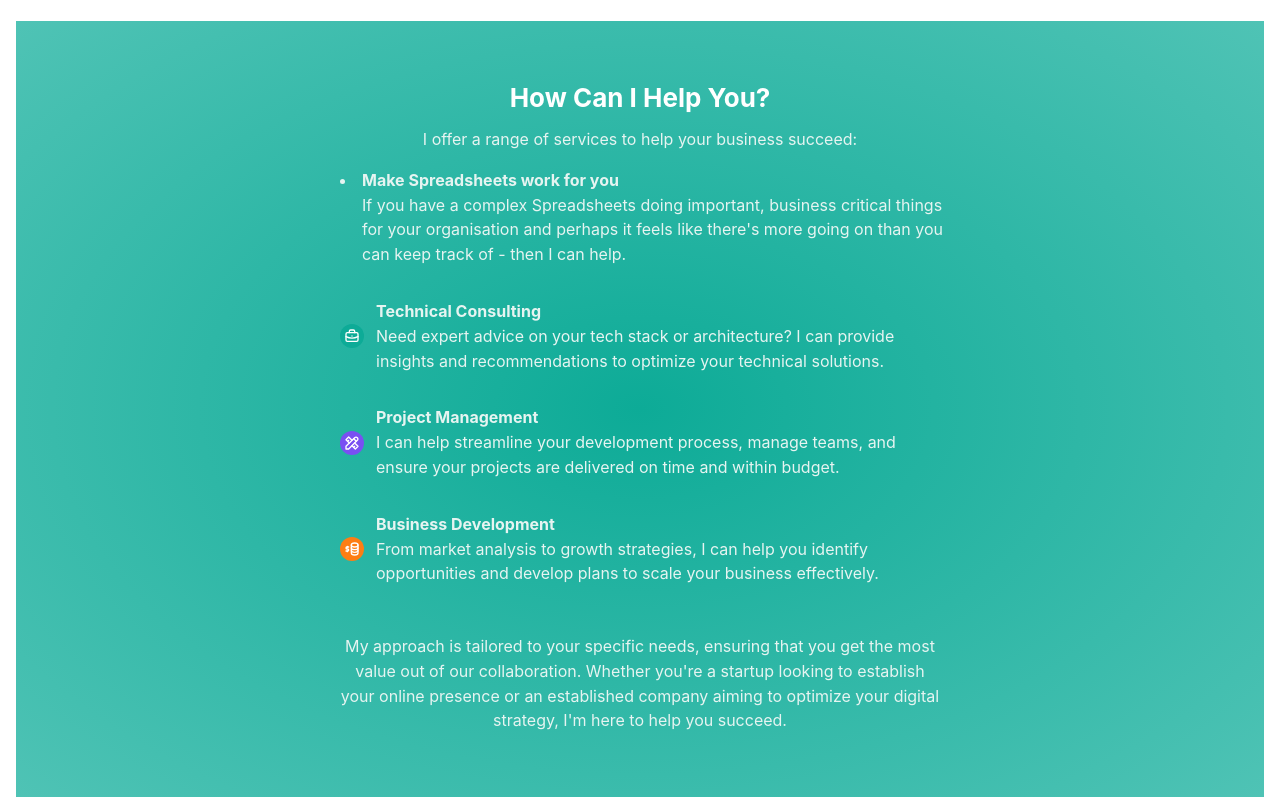
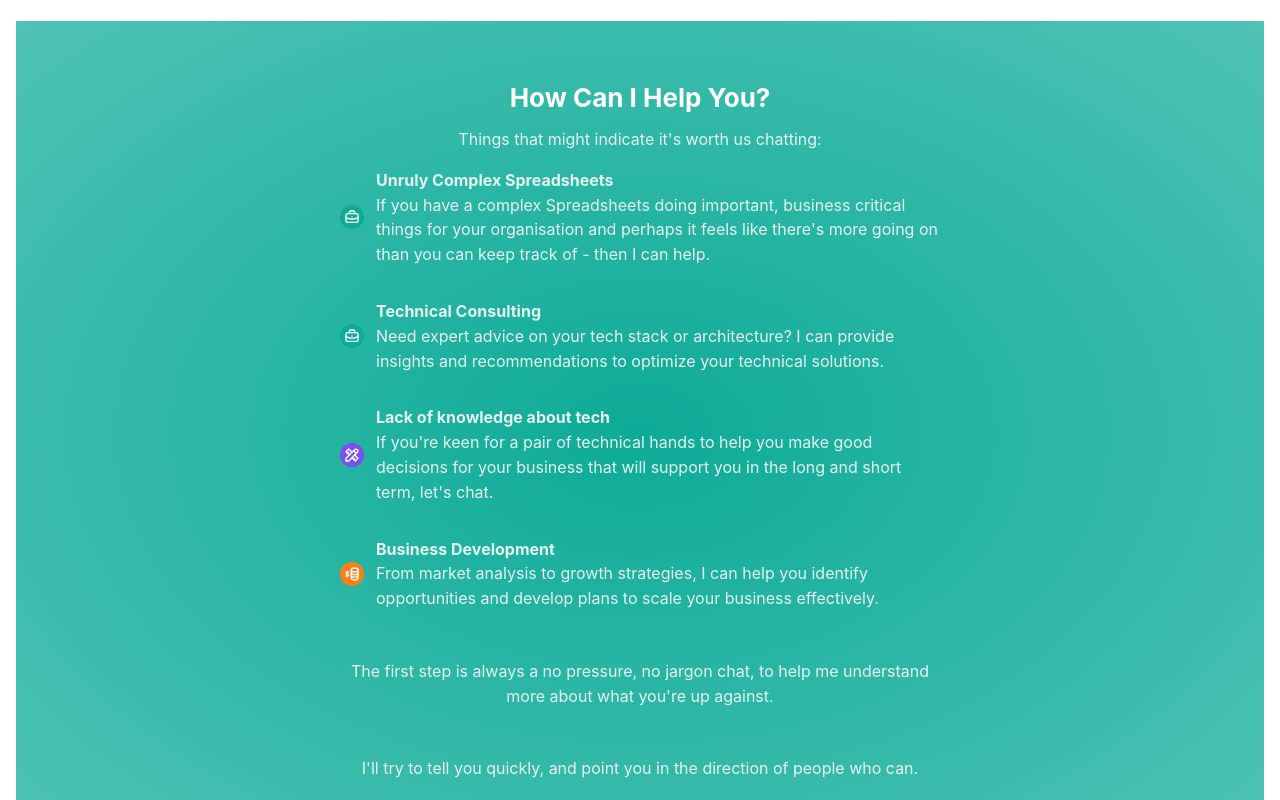
Before and after one commit to tdobson/www.tdobson.net, a Next.js app: page / in a window 1280 px wide. Shown: the part 3420-4220 px from the top of the page. Built offline with nearby package versions, Linux system fonts and the light colour scheme.

Commit message:
feat: Update the "How Can I Help You?" section

```diff
--- a/components/CanIHelpYou/CanIHelpYou.tsx
+++ b/components/CanIHelpYou/CanIHelpYou.tsx
@@ -10,7 +10,7 @@ export function CanIHelpYou() {
         <Stack spacing="xl">
           <Title className={styles.title} order={2}>How Can I Help You?</Title>
           <Text className={styles.description}>
-            I offer a range of services to help your business succeed:
+            Things that might indicate it's worth us chatting:
           </Text>
 
           <List
@@ -19,8 +19,13 @@ export function CanIHelpYou() {
             center
             className={styles.list}
           >
-          <List.Item>
-            <Text fw={700}>Make Spreadsheets work for you</Text>
+          <List.Item             icon={
+            <ThemeIcon color="blue" size={24} radius="xl">
+              <IconBriefcase size="1rem" />
+            </ThemeIcon>
+          }
+          >
+            <Text fw={700}>Unruly Complex Spreadsheets</Text>
             <Text>
               If you have a complex Spreadsheets doing important, business critical things for your organisation and perhaps it feels like there's more going on than you can keep track of - then I can help.
             </Text>
@@ -46,9 +51,9 @@ export function CanIHelpYou() {
               </ThemeIcon>
             }
           >
-            <Text fw={700}>Project Management</Text>
+            <Text fw={700}>Lack of knowledge about tech</Text>
             <Text>
-              I can help streamline your development process, manage teams, and ensure your projects are delivered on time and within budget.
+              If you're keen for a pair of technical hands to help you make good decisions for your business that will support you in the long and short term, let's chat.
             </Text>
           </List.Item>
 
@@ -67,7 +72,10 @@ export function CanIHelpYou() {
         </List>
 
           <Text className={styles.description} mt="xl">
-            My approach is tailored to your specific needs, ensuring that you get the most value out of our collaboration. Whether you're a startup looking to establish your online presence or an established company aiming to optimize your digital strategy, I'm here to help you succeed.
+            The first step is always a no pressure, no jargon chat, to help me understand more about what you're up against.
+          </Text>
+          <Text className={styles.description} mt="xl">
+          I'll try to tell you quickly, and point you in the direction of people who can.
           </Text>
         </Stack>
       </Container>
```
